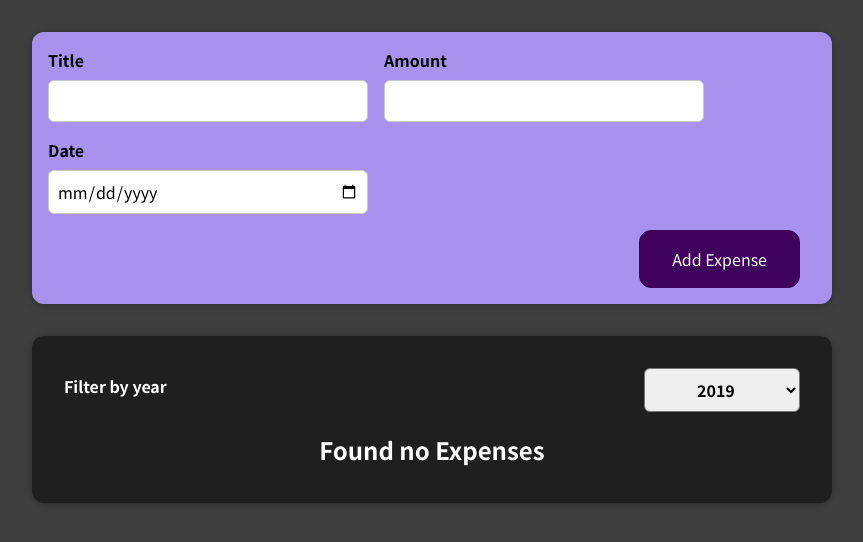
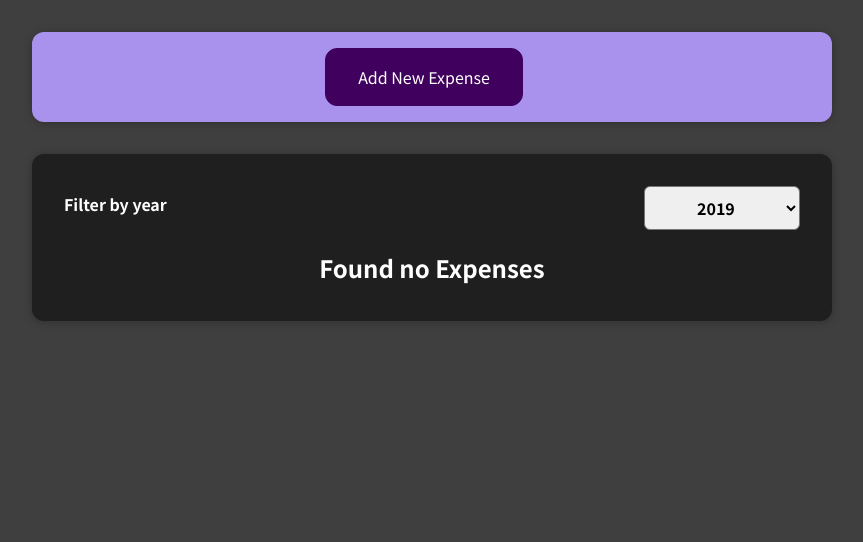
Before and after one commit to hira-iqbal/react_complete_guide, a React (Create React App) app: page / in a window 1280 px wide. Shown: the top 542 px of the page, without its empty margins (208-1071 px from the left). Built offline with nearby package versions, Linux system fonts and the light colour scheme.

Commit message:
Assignment 4: Practice Conditional content

```diff
--- a/src/components/newexpense/ExpenseForm.js
+++ b/src/components/newexpense/ExpenseForm.js
@@ -65,6 +65,7 @@ const ExpenseForm = (props)=> {
       </div>
       <div className="new-expense__actions">
         <button type="submit">Add Expense</button>
+        <button type="button" onClick={props.onCancel}>Cancel</button>
       </div>
     </form>
   );
--- a/src/components/newexpense/NewExpense.js
+++ b/src/components/newexpense/NewExpense.js
@@ -1,3 +1,4 @@
+import React, {useState} from 'react';
 import './NewExpense.css';
 import ExpenseForm from './ExpenseForm';
 const NewExpense = (props) => {
@@ -8,13 +9,24 @@ const NewExpense = (props) => {
       id: Math.random().toString()
     };
     props.onAddExpense(ExpenseData);
+    setEditingState(false);
+  };
+
+  const [editingState, setEditingState] = useState(false);
+
+  const editSteteHandler = () => {
+    setEditingState(true);
+  };
+
+  const cancelEditingHandler = () => {
+    setEditingState(false);
   };
 
   return (
     <div className="new-expense">
-      <ExpenseForm onSaveExpenseData={ExpenseDataHandler} />
+      {!editingState && <button onClick={editSteteHandler}>Add New Expense</button>}
+      {editingState && <ExpenseForm onSaveExpenseData={ExpenseDataHandler} onCancel= {cancelEditingHandler} />}
     </div>
   );
 };
-
 export default NewExpense;
```
